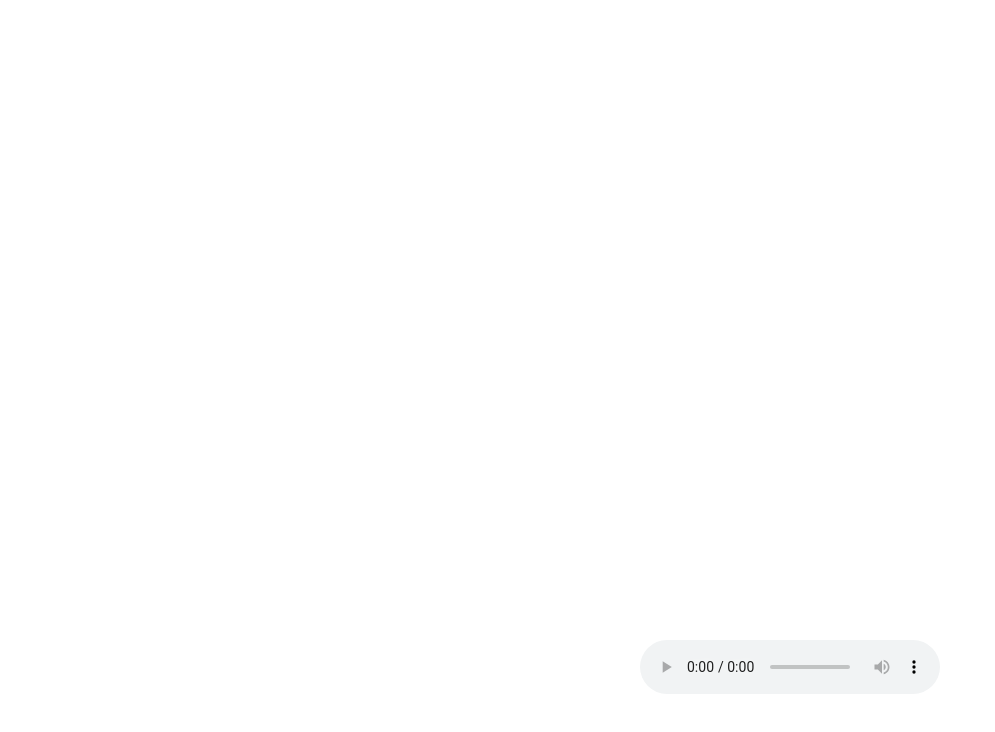
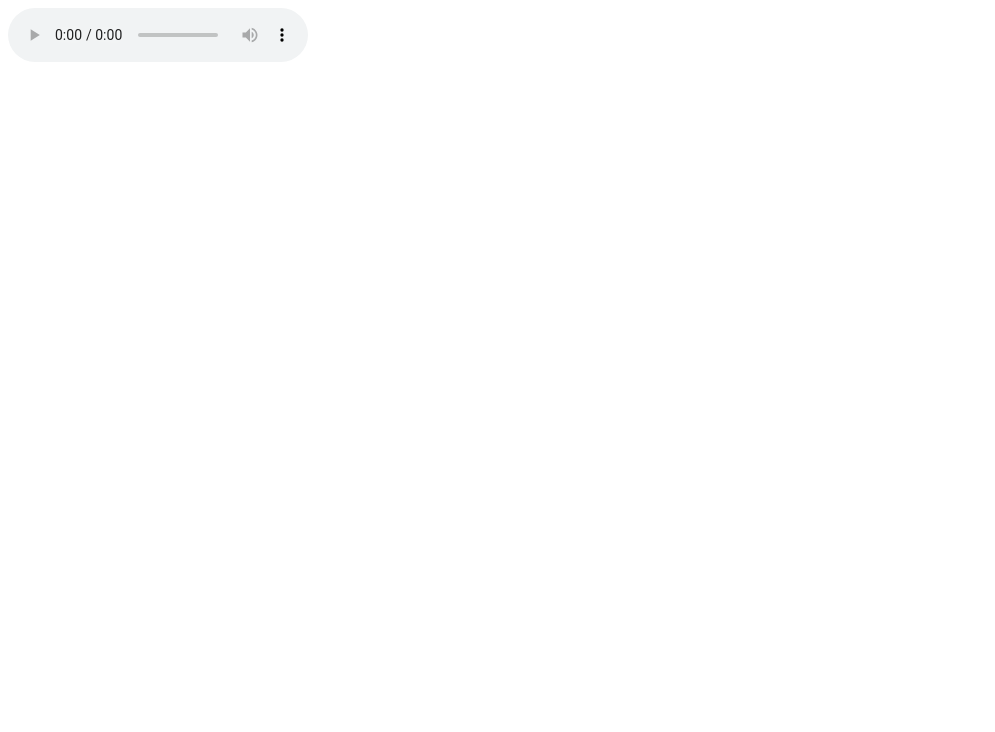
Before and after one commit to jesstsomethoughts/stillinlove, a plain HTML site: page index.html in a window 1280 px wide. Shown: the whole page, without its empty margins (0-995 px from the left). Drawn offline with Linux system fonts and the light colour scheme.

Commit message:
Update index.html

```diff
--- a/index.html
+++ b/index.html
@@ -19,7 +19,7 @@
     </head>
 
     <body>
-      <audio controls src="sil.mp4" type="audio/mpeg" class="audio">
+      <audio controls src="sil.mp4" type="audio/mpeg">
               </audio>
     </body>
 </html>
```
